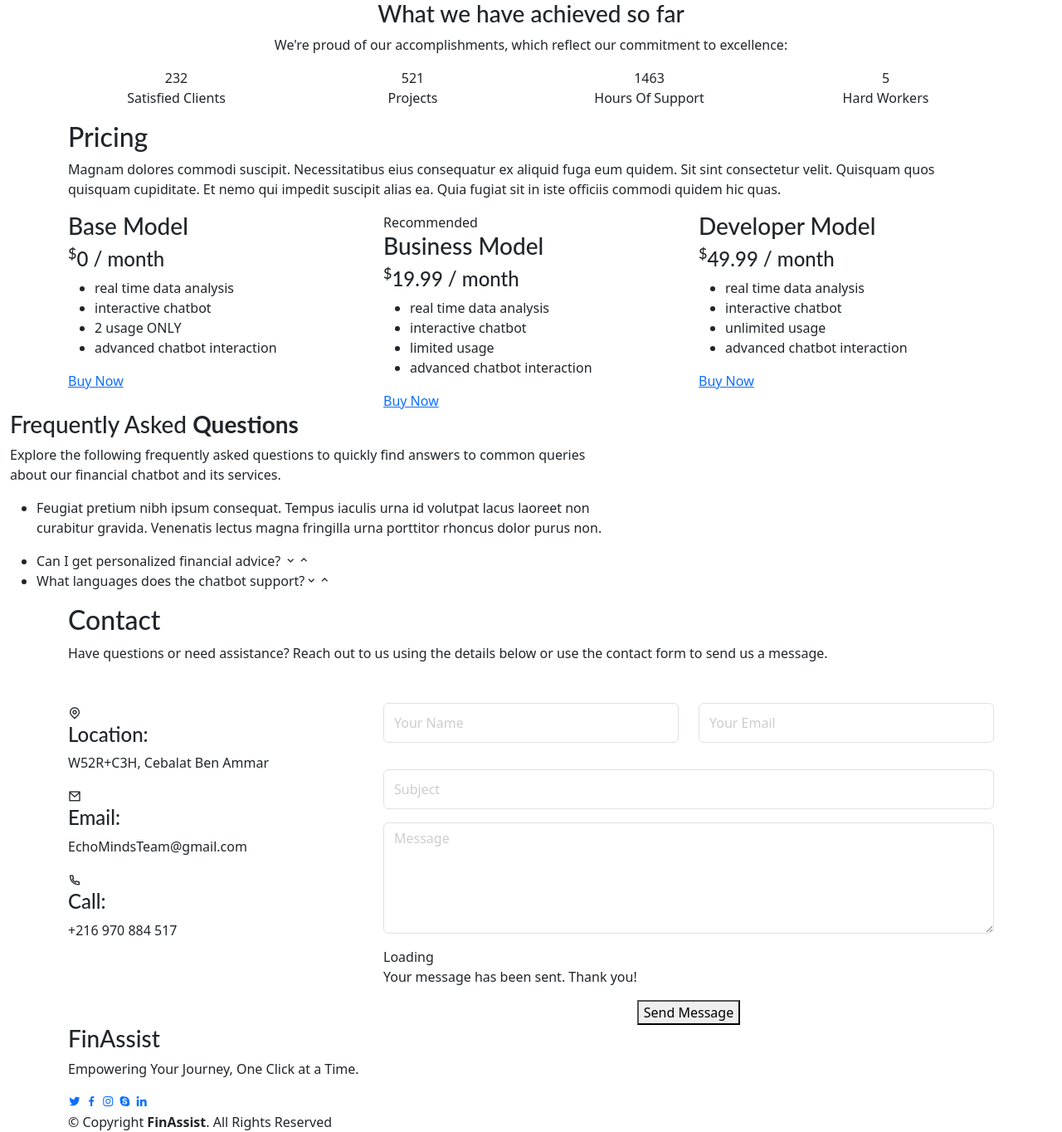
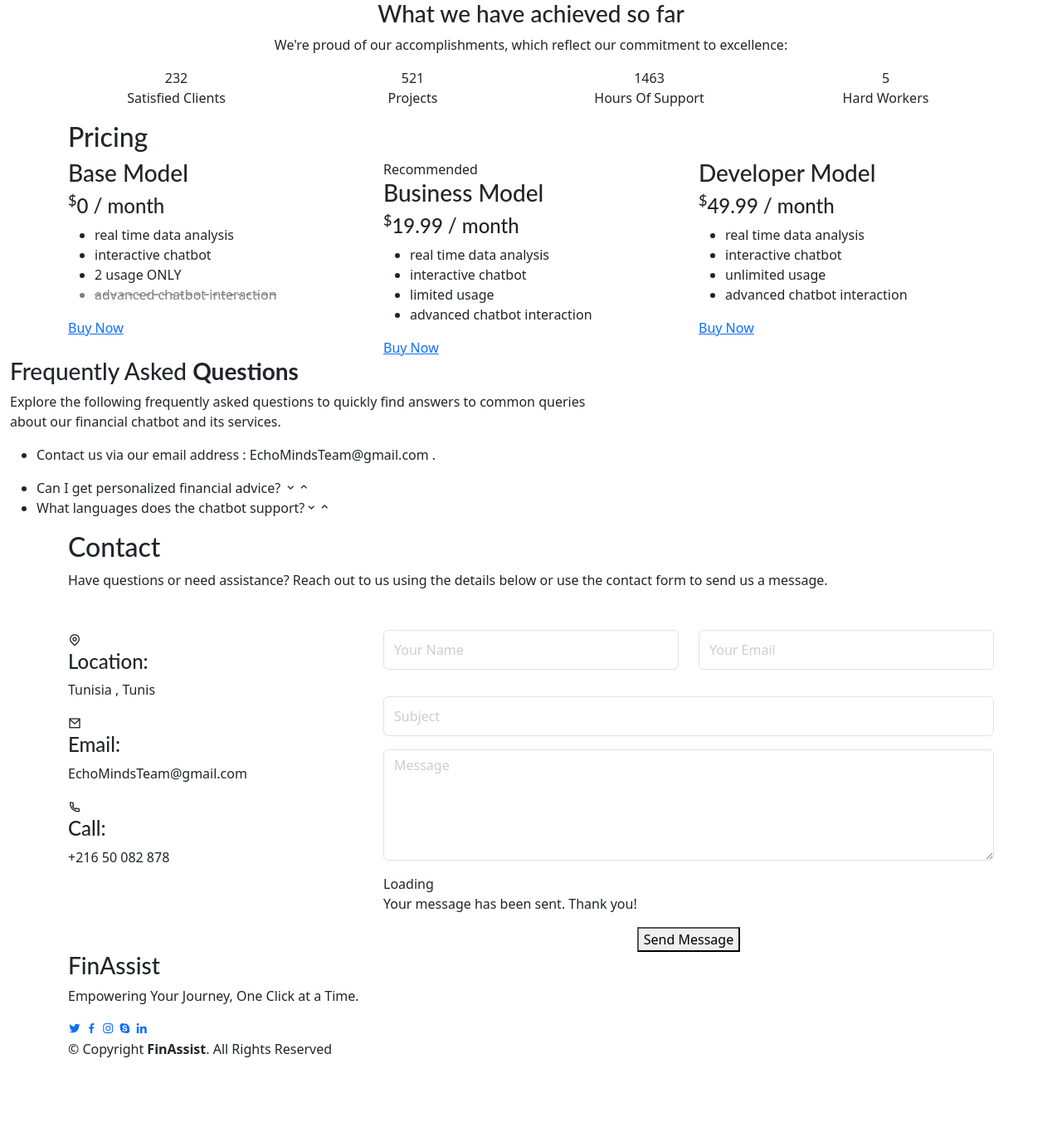
Before and after one commit to YassineBenMaktouf/ChatHack-EchoMinds, a Django app: page / in a window 1280 px wide. Shown: the part 1257-2621 px from the top of the page at 83% size. After the commit the page ends 2531 px from the top, so only its background shows below. Run offline with Django 5.2, Linux system fonts and the light colour scheme; some libraries are stand-ins or nearby versions.

Commit message:
final result

```diff
--- a/templates/home.html
+++ b/templates/home.html
@@ -451,7 +451,6 @@
 
         <div class="section-title">
           <h2>Pricing</h2>
-          <p>Magnam dolores commodi suscipit. Necessitatibus eius consequatur ex aliquid fuga eum quidem. Sit sint consectetur velit. Quisquam quos quisquam cupiditate. Et nemo qui impedit suscipit alias ea. Quia fugiat sit in iste officiis commodi quidem hic quas.</p>
         </div>
 
         <div class="row">
@@ -464,8 +463,7 @@
                 <li>real time data analysis</li>
                 <li>interactive chatbot</li>
                 <li>2 usage ONLY </li>
-                <li >advanced chatbot interaction</li>
-              </ul>
+                <li style="color: grey; text-decoration: line-through; text-decoration-style: dashed;">advanced chatbot interaction</li>              </ul>
               <div class="btn-wrap">
                 <a href="#" class="btn-buy">Buy Now</a>
               </div>
@@ -531,7 +529,7 @@
                   <a data-bs-toggle="collapse" class="collapse" data-bs-target="#accordion-list-1">How can I report an issue or provide feedback? <i class="bx bx-chevron-down icon-show"></i><i class="bx bx-chevron-up icon-close"></i></a>
                   <div id="accordion-list-1" class="collapse show" data-bs-parent=".accordion-list">
                     <p>
-                      Feugiat pretium nibh ipsum consequat. Tempus iaculis urna id volutpat lacus laoreet non curabitur gravida. Venenatis lectus magna fringilla urna porttitor rhoncus dolor purus non.
+                      Contact us via our email address : EchoMindsTeam@gmail.com .
                     </p>
                   </div>
                 </li>
@@ -589,7 +587,7 @@
               <div class="address">
                 <i class="ri-map-pin-line"></i>
                 <h4>Location:</h4>
-                <p>W52R+C3H, Cebalat Ben Ammar</p>
+                <p>Tunisia , Tunis </p>
               </div>
 
               <div class="email">
@@ -601,7 +599,7 @@
               <div class="phone">
                 <i class="ri-phone-line"></i>
                 <h4>Call:</h4>
-                <p>+216 970 884 517</p>
+                <p>+216 50 082 878</p>
               </div>
 
             </div>
```
